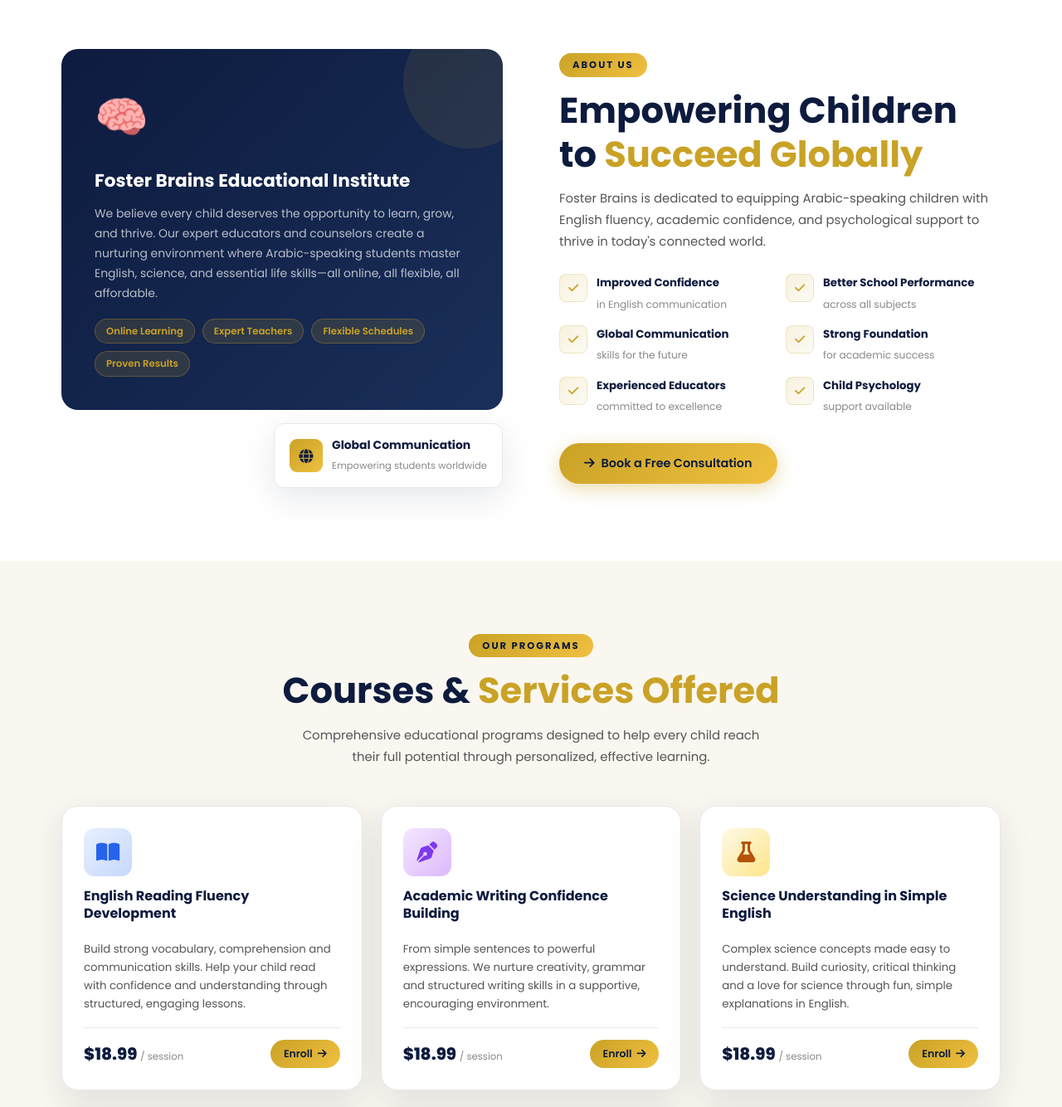
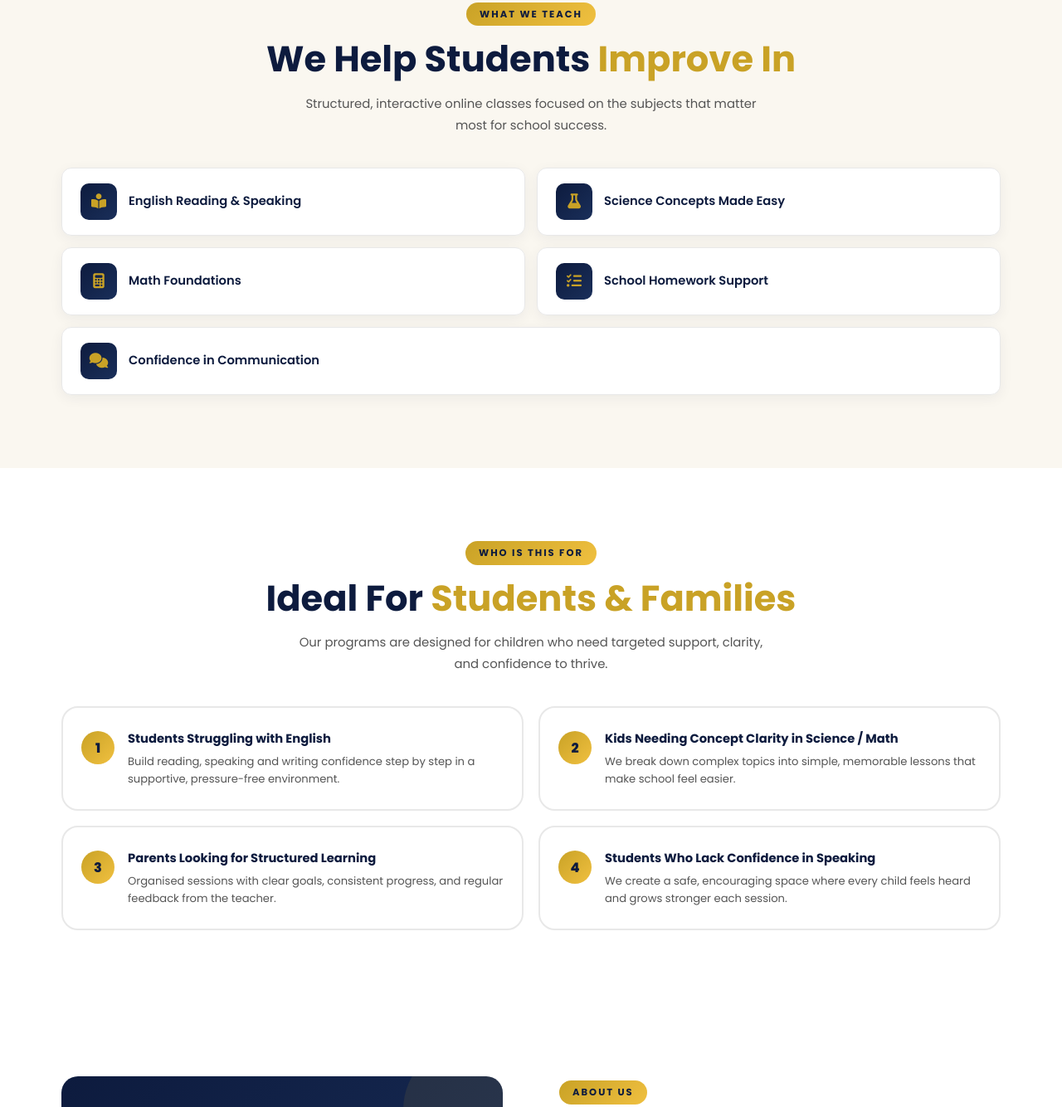
Before and after one commit to dont6688-cpu/Foster-Brains, a plain HTML site: page index.html in a window 1280 px wide. Shown: the part 885-2219 px from the top of the page at 83% size. Drawn offline with nearby package versions, Linux system fonts and the light colour scheme.

Commit message:
Add files via upload

```diff
--- a/index.html
+++ b/index.html
@@ -354,6 +354,28 @@
     .scroll-top:hover{background:var(--gold);color:var(--navy)}
 
     /* ============================
+       WHAT WE TEACH
+    ============================ */
+    .what-teach{background:var(--cream)}
+    .teach-list{display:grid;grid-template-columns:repeat(2,1fr);gap:14px;margin-top:38px}
+    .teach-item{display:flex;align-items:center;gap:14px;background:#fff;border-radius:var(--r);padding:18px 22px;border:1px solid var(--border);box-shadow:0 4px 16px rgba(13,27,62,.06);transition:var(--tr)}
+    .teach-item:hover{border-color:var(--gold);box-shadow:var(--shadow-gold);transform:translateY(-2px)}
+    .teach-icon{width:44px;height:44px;border-radius:10px;background:linear-gradient(135deg,var(--navy),var(--navy-light));display:flex;align-items:center;justify-content:center;color:var(--gold);font-size:18px;flex-shrink:0}
+    .teach-item span{font-size:.92rem;font-weight:600;color:var(--navy)}
+    .teach-wide{grid-column:span 2}
+
+    /* ============================
+       WHO IS THIS FOR
+    ============================ */
+    .who-for{background:#fff}
+    .who-grid{display:grid;grid-template-columns:repeat(2,1fr);gap:18px;margin-top:38px}
+    .who-card{border-radius:var(--rl);padding:26px 22px;display:flex;align-items:flex-start;gap:16px;border:2px solid var(--border);transition:var(--tr)}
+    .who-card:hover{border-color:var(--gold);box-shadow:var(--shadow-gold);transform:translateY(-4px)}
+    .who-num{width:40px;height:40px;border-radius:50%;background:linear-gradient(135deg,var(--gold),var(--gold-light));color:var(--navy);font-weight:800;font-size:1rem;display:flex;align-items:center;justify-content:center;flex-shrink:0;margin-top:2px}
+    .who-card h4{font-size:.92rem;color:var(--navy);margin-bottom:5px;font-weight:700}
+    .who-card p{font-size:.82rem;color:var(--text-mid);line-height:1.58}
+
+    /* ============================
        RESPONSIVE
     ============================ */
     @media(max-width:1100px){
@@ -385,6 +407,8 @@
       .about-float{margin-left:0}
       .fg input,.fg select,.fg textarea{font-size:1rem}
       .cta-banner h2{max-width:100%}
+      .teach-list,.who-grid{grid-template-columns:1fr}
+      .teach-wide{grid-column:span 1}
     }
     @media(max-width:480px){
       section{padding:46px 0}
@@ -481,13 +505,11 @@
       <div data-aos="fade-up" data-aos-duration="800">
 
         <h1 class="hero-title">
-          Strong Foundations Today,
-          <span class="hi">Brighter Futures Tomorrow.</span>
+          Building Confident Young Learners
+          <span class="hi">Through Interactive Online Classes</span>
         </h1>
         <p class="hero-desc">
-          Empowering Arabic-speaking children to think, learn and succeed globally.
-          Give your child the skills and confidence they need to excel in school,
-          communicate with the world, and achieve their dreams.
+          English &bull; Science &bull; Math &bull; Communication Skills &nbsp;(Ages 7&ndash;14)
         </p>
         <div class="hero-btns">
           <a href="#contact" class="btn btn-gold"><i class="fas fa-rocket"></i> Start Your Journey</a>
@@ -531,6 +553,84 @@
         </div>
       </div>
 
+    </div>
+  </div>
+</section>
+
+<!-- ==============================
+     WHAT WE TEACH
+============================== -->
+<section class="what-teach">
+  <div class="container">
+    <div class="text-center" data-aos="fade-up">
+      <span class="tag">What We Teach</span>
+      <h2 class="title">We Help Students <span>Improve In</span></h2>
+      <p class="sub">Structured, interactive online classes focused on the subjects that matter most for school success.</p>
+    </div>
+    <div class="teach-list">
+      <div class="teach-item" data-aos="fade-up" data-aos-delay="50">
+        <div class="teach-icon"><i class="fas fa-book-reader"></i></div>
+        <span>English Reading &amp; Speaking</span>
+      </div>
+      <div class="teach-item" data-aos="fade-up" data-aos-delay="100">
+        <div class="teach-icon"><i class="fas fa-flask"></i></div>
+        <span>Science Concepts Made Easy</span>
+      </div>
+      <div class="teach-item" data-aos="fade-up" data-aos-delay="150">
+        <div class="teach-icon"><i class="fas fa-calculator"></i></div>
+        <span>Math Foundations</span>
+      </div>
+      <div class="teach-item" data-aos="fade-up" data-aos-delay="200">
+        <div class="teach-icon"><i class="fas fa-tasks"></i></div>
+        <span>School Homework Support</span>
+      </div>
+      <div class="teach-item teach-wide" data-aos="fade-up" data-aos-delay="250">
+        <div class="teach-icon"><i class="fas fa-comments"></i></div>
+        <span>Confidence in Communication</span>
+      </div>
+    </div>
+  </div>
+</section>
+
+<!-- ==============================
+     WHO IS THIS FOR
+============================== -->
+<section class="who-for">
+  <div class="container">
+    <div class="text-center" data-aos="fade-up">
+      <span class="tag">Who Is This For</span>
+      <h2 class="title">Ideal For <span>Students &amp; Families</span></h2>
+      <p class="sub">Our programs are designed for children who need targeted support, clarity, and confidence to thrive.</p>
+    </div>
+    <div class="who-grid">
+      <div class="who-card" data-aos="fade-up" data-aos-delay="50">
+        <div class="who-num">1</div>
+        <div>
+          <h4>Students Struggling with English</h4>
+          <p>Build reading, speaking and writing confidence step by step in a supportive, pressure-free environment.</p>
+        </div>
+      </div>
+      <div class="who-card" data-aos="fade-up" data-aos-delay="100">
+        <div class="who-num">2</div>
+        <div>
+          <h4>Kids Needing Concept Clarity in Science / Math</h4>
+          <p>We break down complex topics into simple, memorable lessons that make school feel easier.</p>
+        </div>
+      </div>
+      <div class="who-card" data-aos="fade-up" data-aos-delay="150">
+        <div class="who-num">3</div>
+        <div>
+          <h4>Parents Looking for Structured Learning</h4>
+          <p>Organised sessions with clear goals, consistent progress, and regular feedback from the teacher.</p>
+        </div>
+      </div>
+      <div class="who-card" data-aos="fade-up" data-aos-delay="200">
+        <div class="who-num">4</div>
+        <div>
+          <h4>Students Who Lack Confidence in Speaking</h4>
+          <p>We create a safe, encouraging space where every child feels heard and grows stronger each session.</p>
+        </div>
+      </div>
     </div>
   </div>
 </section>
@@ -671,9 +771,9 @@
           <h3>Online Tutoring for International Batches</h3>
         </div>
         <div class="prog-body">
-          <p>Affordable international online tutoring starting at just $10 per hour. Quality education accessible to students everywhere, regardless of location or time zone.</p>
+          <p>Affordable international online tutoring starting at just $12.99 per hour. Quality education accessible to students everywhere, regardless of location or time zone.</p>
           <div class="prog-foot">
-            <div class="price">$10 <span>/ hour</span></div>
+            <div class="price">$12.99 <span>/ hour</span></div>
             <a href="#contact" class="prog-btn">Enroll <i class="fas fa-arrow-right"></i></a>
           </div>
         </div>
@@ -924,7 +1024,7 @@
 
       <div class="faq-item">
         <div class="faq-q" onclick="faqToggle(this)">How much do sessions cost? <i class="fas fa-chevron-down"></i></div>
-        <div class="faq-a"><p>Tutoring and English communication classes start at $18.99 per session. Psychological counseling is $21.99. International batch tutoring starts as low as $10/hour. Contact us for package deals.</p></div>
+        <div class="faq-a"><p>Tutoring and English communication classes start at $18.99 per session. Psychological counseling is $21.99. International batch tutoring starts as low as $12.99/hour. Contact us for package deals.</p></div>
       </div>
 
       <div class="faq-item">
@@ -990,8 +1090,6 @@
           <a href="#" class="soc-link" title="Facebook"><i class="fab fa-facebook-f"></i></a>
           <a href="#" class="soc-link" title="Instagram"><i class="fab fa-instagram"></i></a>
           <a href="https://wa.me/19294351500" class="soc-link" title="WhatsApp" target="_blank" rel="noopener"><i class="fab fa-whatsapp"></i></a>
-          <a href="#" class="soc-link" title="TikTok"><i class="fab fa-tiktok"></i></a>
-          <a href="#" class="soc-link" title="YouTube"><i class="fab fa-youtube"></i></a>
         </div>
       </div>
 
@@ -1094,7 +1192,6 @@
           <a href="#" class="soc-link" title="Facebook"><i class="fab fa-facebook-f"></i></a>
           <a href="#" class="soc-link" title="Instagram"><i class="fab fa-instagram"></i></a>
           <a href="https://wa.me/19294351500" class="soc-link" title="WhatsApp" target="_blank" rel="noopener"><i class="fab fa-whatsapp"></i></a>
-          <a href="#" class="soc-link" title="TikTok"><i class="fab fa-tiktok"></i></a>
         </div>
       </div>
       <div class="f-col">
```
